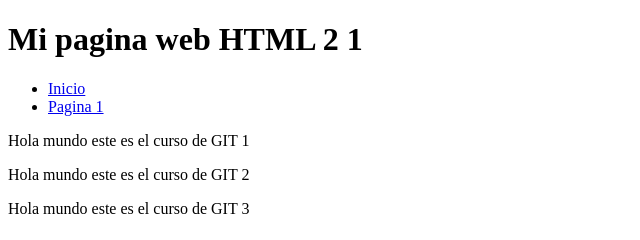
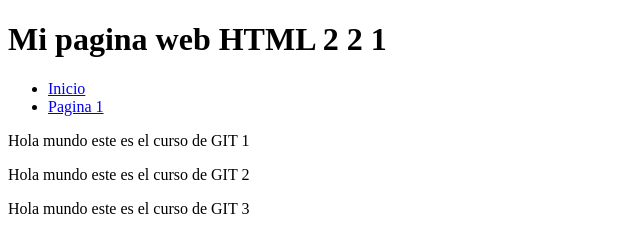
Before and after one commit to luisferhinca/testeando, a plain HTML site: page index.html in a window 1280 px wide. Shown: the full height of the page, 0-640 px from the left. Drawn offline with Linux system fonts and the light colour scheme.

Commit message:
Commit en master

```diff
--- a/index.html
+++ b/index.html
@@ -5,7 +5,7 @@
 		<title>Pagina web HTML 223</title>
 	</head>
 	<body>
-		<h1>Mi pagina web HTML 2 1</h1>
+		<h1>Mi pagina web HTML 2 2 1</h1>
 		<ul>
 			<li><a href="index.html">Inicio</a></li>
 			<li><a href="pagina1.html">Pagina 1</a></li>
```
